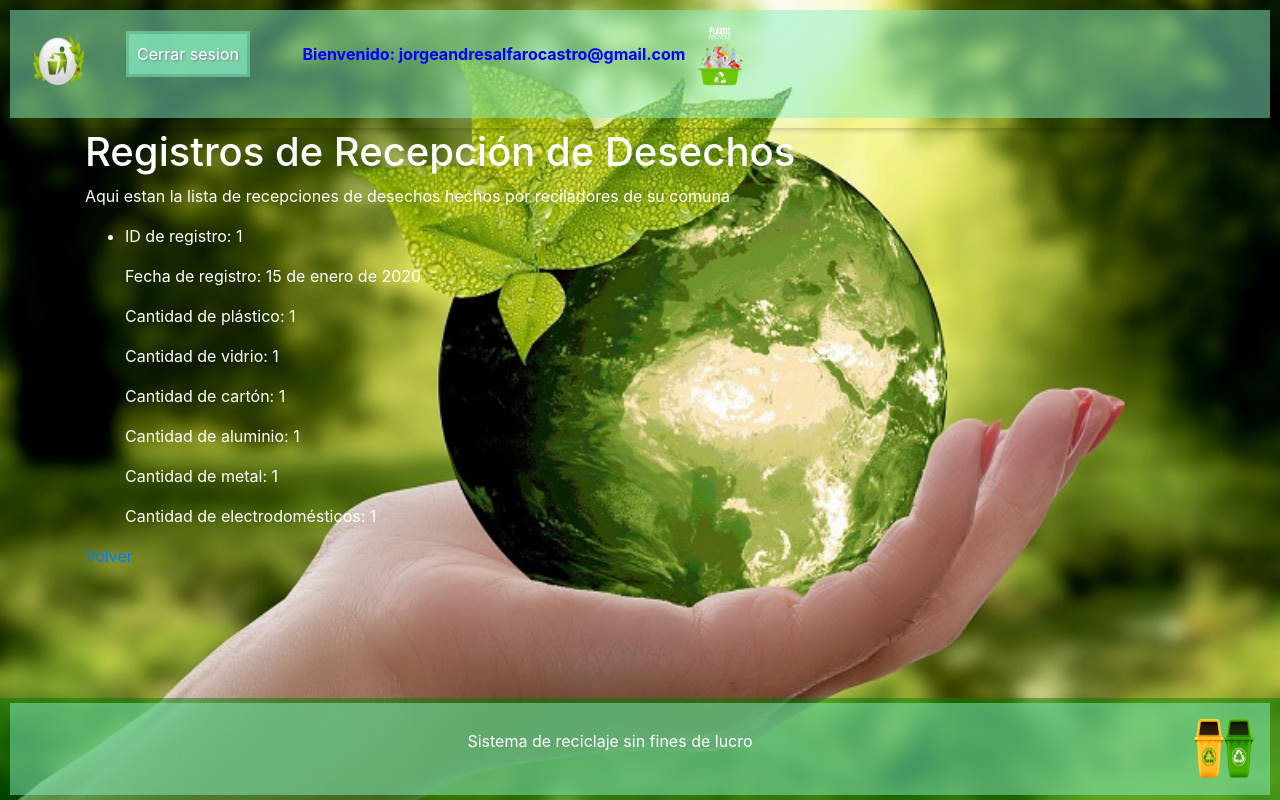
After one commit to Jorge-gib/Zero_Daw_V9, a Django app: page /registro/mostrar_resepciones_desechos in a window 1280 px wide. The commit adds this page. Run offline with Django 4.2, Linux system fonts and the light colour scheme; a user stored in the database is signed in; data comes from the database, SQL or seed files in the repository; both versions use the stored data as it was after the commit; tables that the repository leaves empty hold one stand-in row (values such as "Sample post"); parts of the project's set-up code (start-up, migrations or seed data) failed here and were passed over; some libraries are stand-ins or nearby versions.

Commit message:
Funcion ver desechos y desechos por reserva de operario municipalidad listos

```diff
--- a/Registro/urls.py
+++ b/Registro/urls.py
@@ -2,7 +2,9 @@ from django.urls import path
 from . import views
 from .views import (
     # Importaciones de vistas
+    MostrarResepcionesReserva,
     MostrarOrdenesCalificarCiudadanoReservaView,
+    MostrarResepciones,
     MostrarOrdenesCalificarRecolectorReservaView,
     MostrarReservaParaEliminarView,
     ActualizarReserva,
@@ -181,4 +183,10 @@ urlpatterns = [
 
     # Borrar registro de entrega de material
     path('borrar_registro_entrega_material/<int:registro_entrega_material_id>', views.borrar_registro_entrega_material, name="borrar_registro_entrega_material"),
+
+    # Direccion url para ver desechos registrados
+     path('mostrar_resepciones_desechos', MostrarResepciones.as_view(), name='mostrar_resepciones_desechos'),
+
+    # Direccion url para ver desechos registrados por reserva
+     path('mostrar_resepciones_desechos_reserva', MostrarResepcionesReserva.as_view(), name='mostrar_resepciones_desechos_reserva'),
 ]
--- a/Registro/views.py
+++ b/Registro/views.py
@@ -705,3 +705,44 @@ def editar_orden_reciclaje(request, orden_reciclaje_id):
     # Si llegamos al final renderizamos el formulario
     return render(request, "Pagina/orden_reciclaje.html", {'form': form})
 ########################################################
+#######################################################################################
+# Muestra los registros de recicladores
+class MostrarResepciones(ListView):
+    model = Recepcion_desechos
+    template_name = 'Registro/ver_recicladores.html'
+
+    def get_queryset(self):
+        # Filtrar las órdenes de reciclaje asociadas al usuario actual
+        ordenes_usuario = Orden_reciclaje.objects.filter(id_user=self.request.user)
+        # Filtrar los registros de recepción de desechos relacionados con las órdenes de reciclaje del usuario actual
+        return Recepcion_desechos.objects.filter(id_orden__in=ordenes_usuario)
+
+    def get_context_data(self, **kwargs):
+        context = super().get_context_data(**kwargs)
+        # Obtener la comuna del usuario actual
+        comuna_usuario = self.request.user.comuna
+        # Filtrar la información por la comuna del usuario que ejecuta la vista
+        context['registros'] = self.get_queryset().filter(id_orden__id_user__comuna=comuna_usuario)
+        return context
+
+#######################################################################################
+
+class MostrarResepcionesReserva(ListView):
+    model = Recepcion_desechos
+    template_name = 'Registro/ver_recicladores_reserva.html'
+
+    def get_queryset(self):
+        # Filtrar las órdenes de reciclaje asociadas al usuario actual
+        ordenes_usuario = Reserva_orden.objects.filter(id_user=self.request.user)
+        # Filtrar los registros de recepción de desechos relacionados con las órdenes de reciclaje del usuario actual
+        return Recepcion_desechos_reserva.objects.filter(id_orden__in=ordenes_usuario)
+
+    def get_context_data(self, **kwargs):
+        context = super().get_context_data(**kwargs)
+        # Obtener la comuna del usuario actual
+        comuna_usuario = self.request.user.comuna
+        # Filtrar la información por la comuna del usuario que ejecuta la vista
+        context['registros'] = self.get_queryset().filter(id_orden__id_user__comuna=comuna_usuario)
+        return context
+
+#######################################################################################
--- a/templates/Registro/mostrar_ordenes_para_calificar_recolector_reserva.html
+++ b/templates/Registro/mostrar_ordenes_para_calificar_recolector_reserva.html
@@ -42,7 +42,7 @@
     {% endif %}
     {% endwith %}
 {% else %}
-    <h1 class="letras">No hay más registros de órdenes</h1>
+    <h2 class="letras">No hay más registros de órdenes</h2>
 {% endif %}
 
 <a href="{% url 'login' %}">Volver</a>
--- /dev/null
+++ b/templates/Registro/ver_recicladores.html
@@ -0,0 +1,30 @@
+{% extends 'base.html' %}
+{% load static %}
+{% block content %}
+<div>
+    <h1 class="letras">Registros de Recepción de Desechos</h1>
+    <p class="letras">Aqui estan la lista de recepciones de desechos hechos por reciladores de su comuna</p>
+</div>
+
+{% if registros %}
+    <ul>
+        {% for registro in registros %}
+            <li>
+                <p class="letras">ID de registro: {{ registro.id_registro }}</p>
+                <p class="letras">Fecha de registro: {{ registro.fecha_registro }}</p>
+                <p class="letras">Cantidad de plástico: {{ registro.cantidad_plastico }}</p>
+                <p class="letras">Cantidad de vidrio: {{ registro.cantidad_vidrio }}</p>
+                <p class="letras">Cantidad de cartón: {{ registro.cantidad_carton }}</p>
+                <p class="letras">Cantidad de aluminio: {{ registro.cantidad_aluminio }}</p>
+                <p class="letras">Cantidad de metal: {{ registro.cantidad_metal }}</p>
+                <p class="letras">Cantidad de electrodomésticos: {{ registro.cantidad_electrodomesticos }}</p>
+            </li>
+        {% endfor %}
+    </ul>
+{% else %}
+    <h2 class="letras">No hay registros de recepción de desechos disponibles</h2>
+{% endif %}
+
+<a href="{% url 'login' %}">Volver</a>
+
+{% endblock %}
--- a/templates/home.html
+++ b/templates/home.html
@@ -48,6 +48,8 @@
     {% if user.tipo_usuario == "Operario_municipalidad" %}
     <div>
         <li class="nav-item"><a href="{% url 'list_user' %}">Ver mi perfil</a></li>
+        <li class="nav-item"><a href="{% url 'mostrar_resepciones_desechos' %}">Ver los registros de desechos</a></li>
+        <li class="nav-item"><a href="{% url 'mostrar_resepciones_desechos_reserva' %}">Ver los registros de desechos por reserva</a></li>
     </div>
     {% endif %}
     {% if user.tipo_usuario == "Reciclador" %}
```
Also changed, not shown: templates/Registro/ver_recicladores_reserva.html (added, +30 -0 lines), db.sqlite3.
